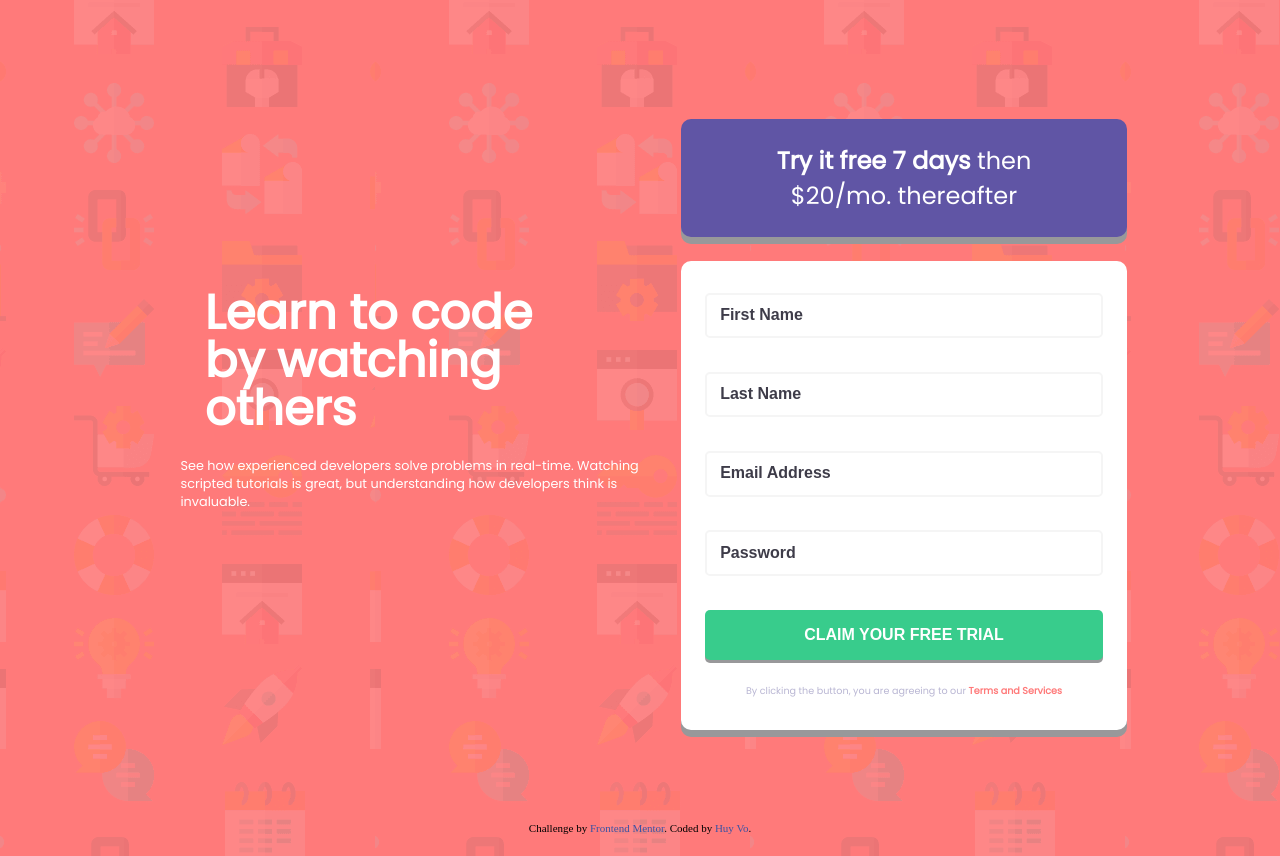
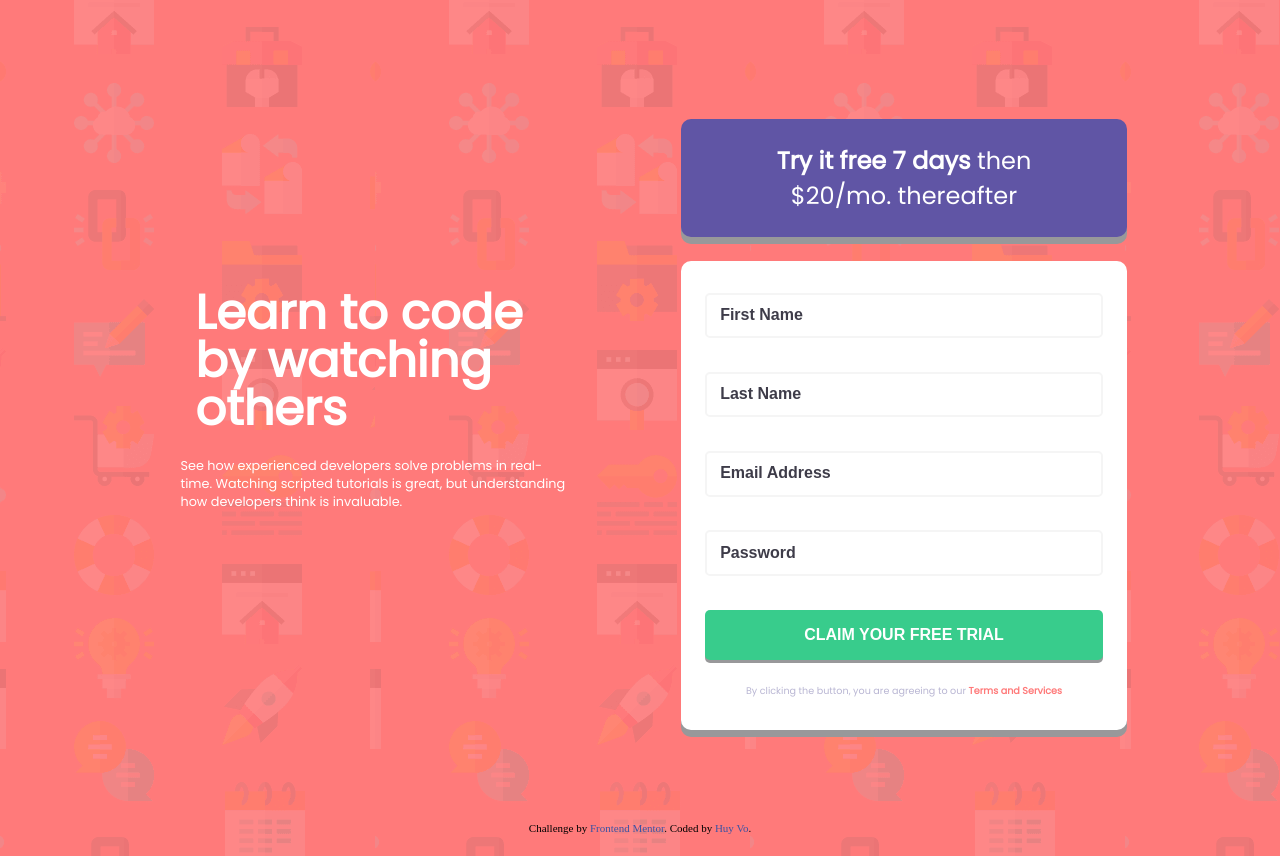
Before and after one commit to bmhuyquoc104/intro-component-with-signup-form-master, a plain HTML site: page index.html in a window 1280 px wide. Drawn offline with Linux system fonts and the light colour scheme.

Commit message:
Update style.css

```diff
--- a/style.css
+++ b/style.css
@@ -111,7 +111,7 @@ a{
     padding: 1em 1em;
     border: 2px solid whitesmoke;
     border-radius: 5px;
-    color: var(--clr_primary);
+    color: var(--clr_neutral);
     font-weight: var(--fw_s);
 }
 
@@ -188,12 +188,13 @@ input.invalid{
         text-align: left;
         align-self: flex-start;
         line-height:1;
-        padding: 0 1.6em;
+        font-weight: var(--fw_xl);
+        padding: 0 1.4em;
     }
 
     .summary .paragraph{
         font-size: clamp(0.8rem,0.5vh,1.2rem);
-        width: max(120%,200px);
+        width: max(100%,200px);
         align-self: flex-start;
         text-align: left;
         padding: 0 4.1em;
```
